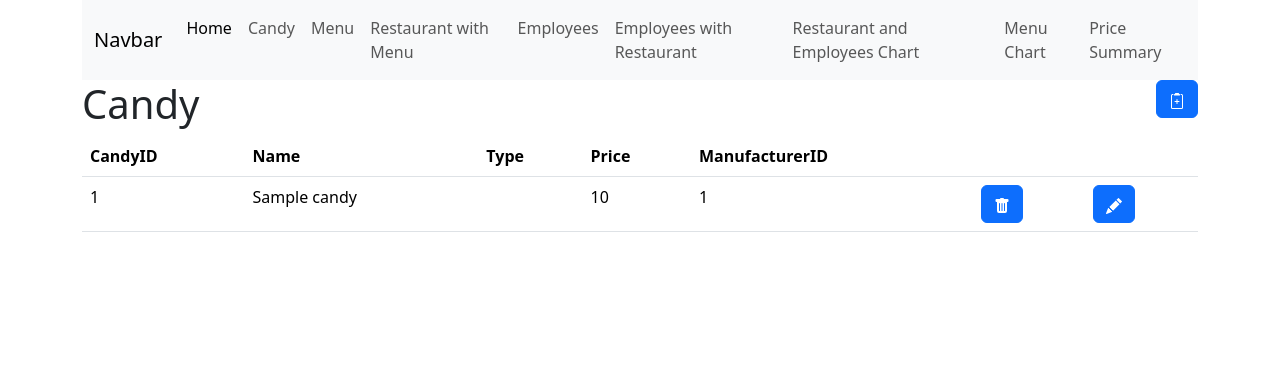
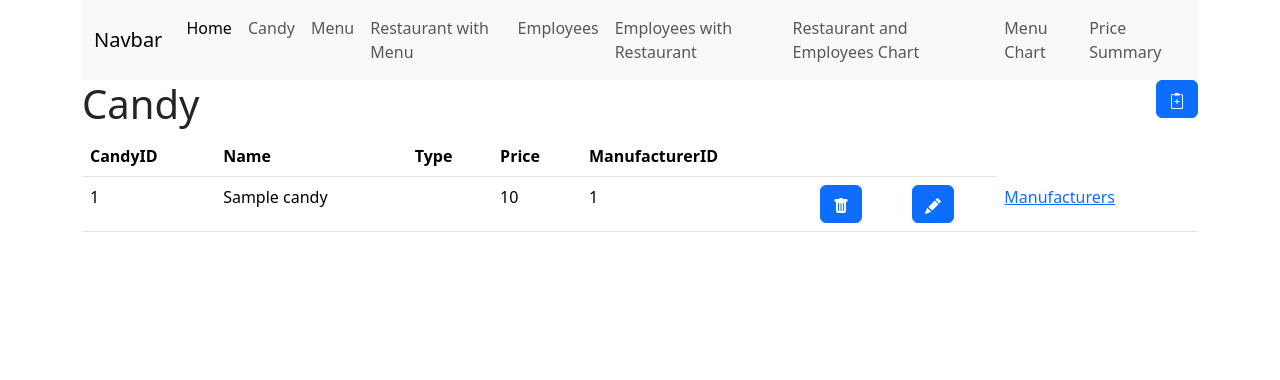
Before and after one commit to jacobvandy/mis4013Project, a PHP site: page /candy.php in a window 1280 px wide. Shown: the top 380 px of the page. Run offline with PHP 8.4, Linux system fonts and the light colour scheme; tables that the repository leaves empty or names only in its code hold one stand-in row (values such as "Sample post"); data that the repository does not hold is empty.

Commit message:
Update view-candy.php

```diff
--- a/view-candy.php
+++ b/view-candy.php
@@ -49,7 +49,7 @@ while ($candys = $candy->fetch_assoc()) {
 include "view-candy-editform.php";
 ?>
   </td>
-
+<td><a href="manufacturer-by-candy.php?id=<?php echo $candys['CandyID']; ?>">Manufacturers</a></td>
 
 </tr>
       <?php
```
